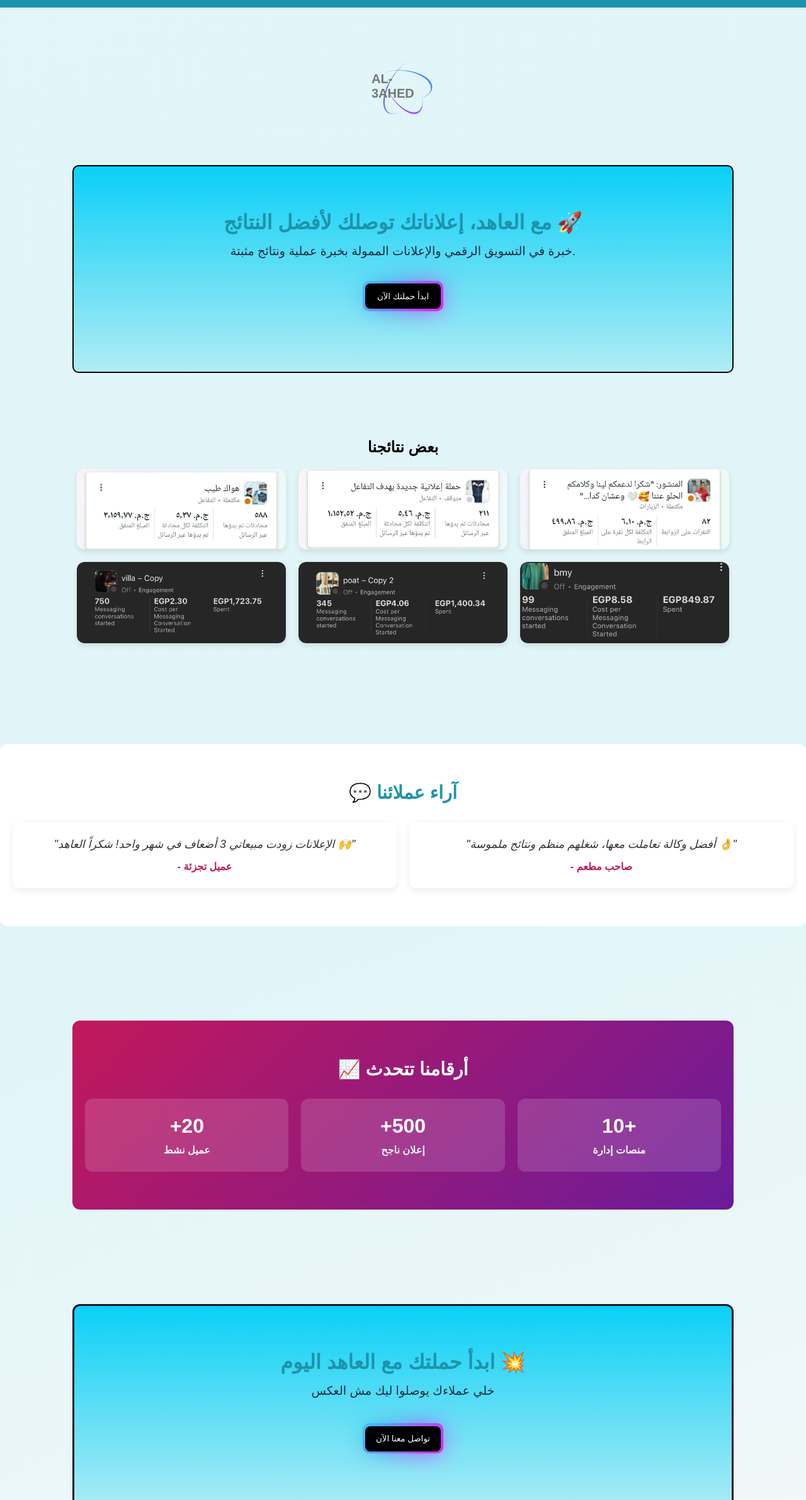
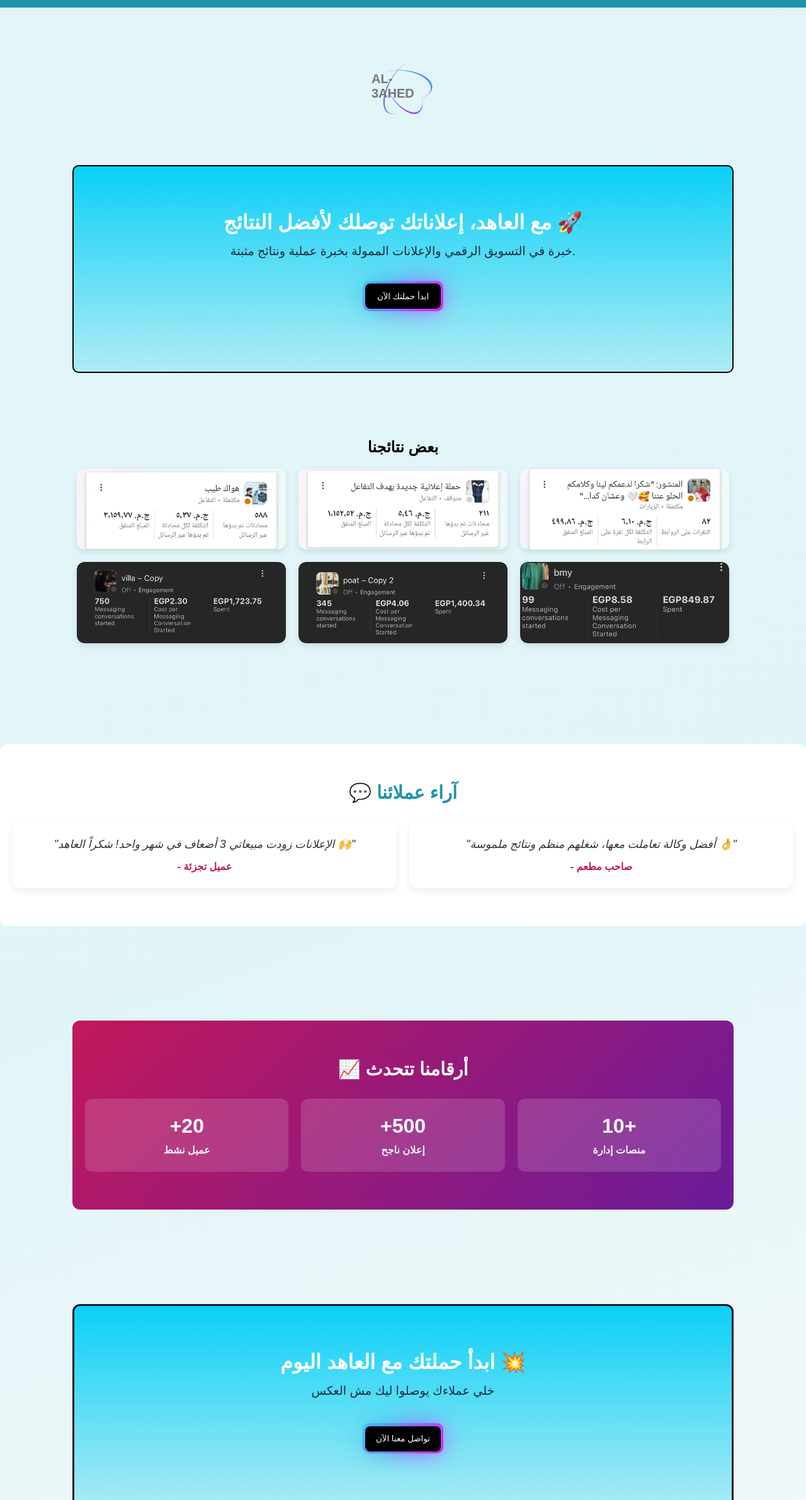
Before and after one commit to Mohamed-Gamal456/AL-3hed, a plain HTML site: page ads.html in a window 1280 px wide. Shown: the part 57-2438 px from the top of the page at 63% size. Drawn offline with Linux system fonts and the light colour scheme; a web font is replaced by a local one.

Commit message:
Update ads.css

```diff
--- a/Style/ads.css
+++ b/Style/ads.css
@@ -161,7 +161,7 @@ header {
 .hero h1 {
   font-size: 2rem;
   margin-bottom: 15px;
-  color: var(--secondary);
+  color: var(--text-light);
 }
 .hero p {
   font-size: 1.2rem;
@@ -347,7 +347,7 @@ header {
 .cta-final h1 {
   font-size: 2rem;
   margin-bottom: 15px;
-  color: var(--secondary);
+  color: var(--text-light);
 }
 .cta-final p {
   font-size: 1.2rem;
```
